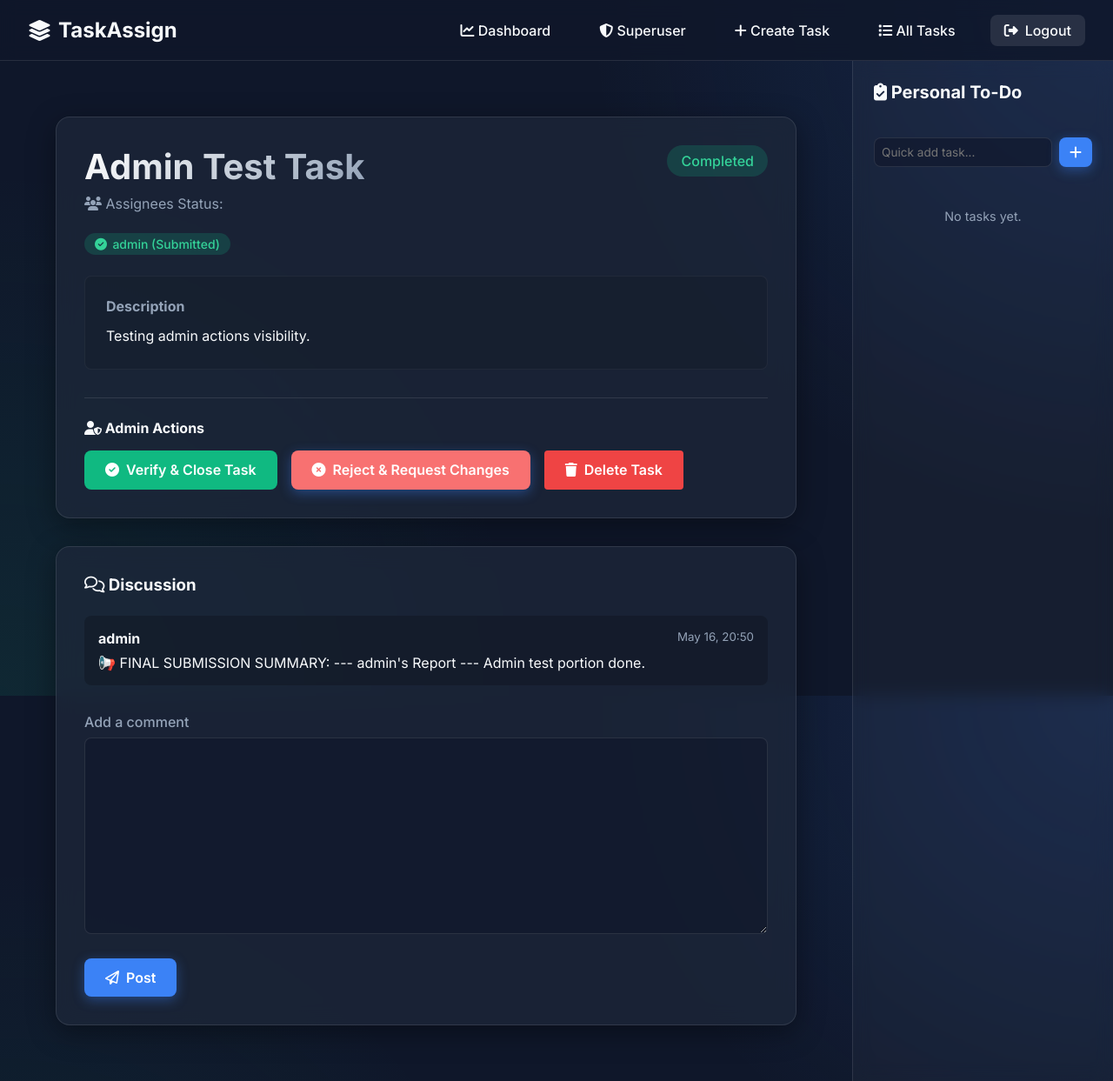
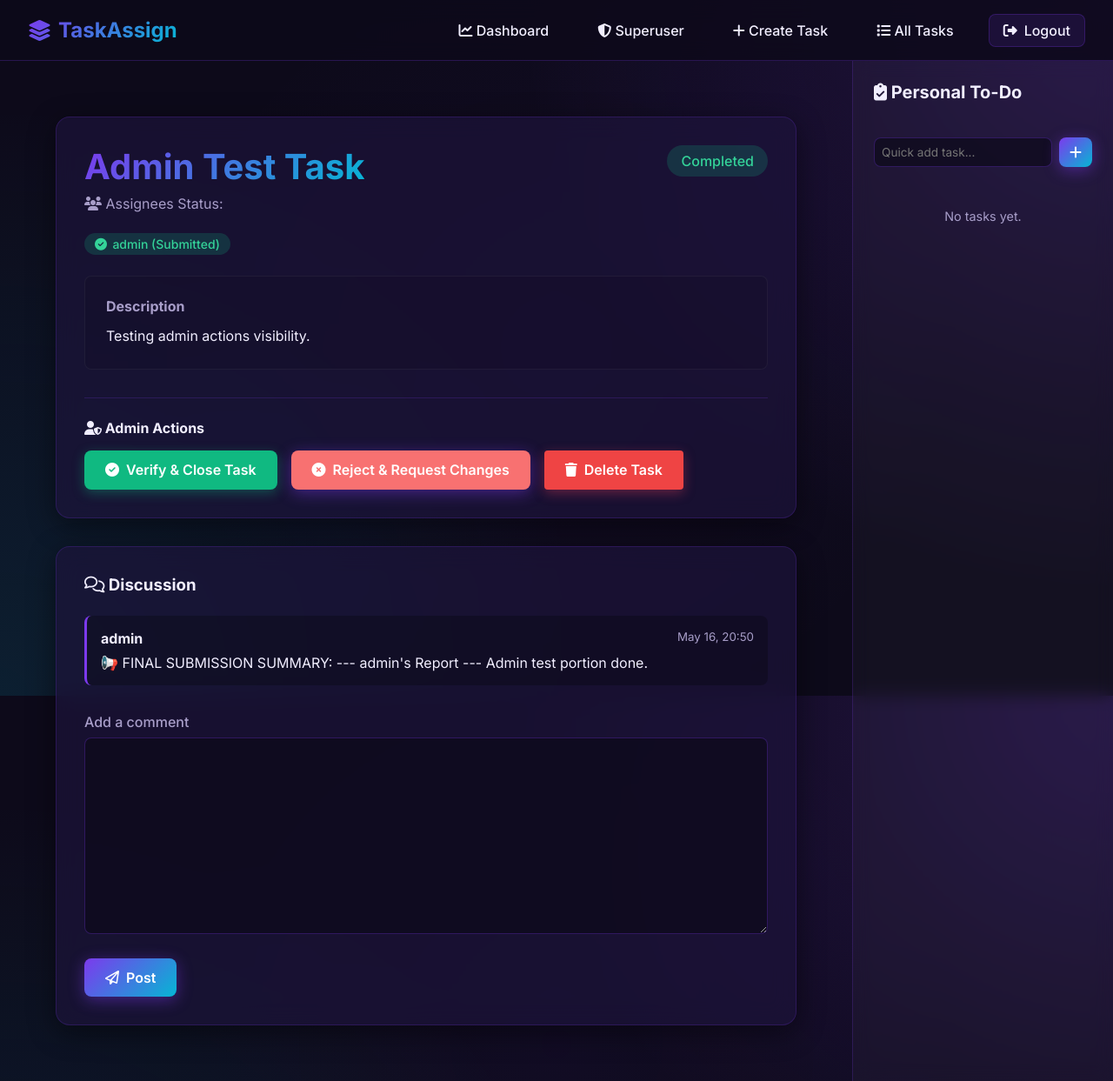
Before and after one commit to Strangemortal/devi, a Django app: page /task/2/ in a window 1280 px wide. Shown: the whole page at 87% size. Run offline with Django 5.2, Linux system fonts and the light colour scheme; a user stored in the database is signed in; data comes from the database, SQL or seed files in the repository.

Commit message:
style: revamp color scheme to purple-violet-cyan theme

```diff
--- a/main/static/main/css/style.css
+++ b/main/static/main/css/style.css
@@ -2,15 +2,17 @@
 @import url('https://fonts.googleapis.com/css2?family=Inter:wght@300;400;500;600;700&display=swap');
 
 :root {
-    --bg-color: #0f172a;
-    --text-color: #f8fafc;
-    --text-muted: #94a3b8;
-    --accent-color: #3b82f6;
-    --accent-hover: #2563eb;
-    --glass-bg: rgba(30, 41, 59, 0.7);
-    --glass-border: rgba(255, 255, 255, 0.1);
-    --card-shadow: 0 8px 32px 0 rgba(0, 0, 0, 0.37);
-    --danger-color: #ef4444;
+    --bg-color: #0d0a1a;
+    --text-color: #f1eeff;
+    --text-muted: #a89ec9;
+    --accent-color: #7c3aed;
+    --accent-hover: #6d28d9;
+    --accent-cyan: #06b6d4;
+    --accent-gradient: linear-gradient(135deg, #7c3aed, #06b6d4);
+    --glass-bg: rgba(30, 20, 60, 0.65);
+    --glass-border: rgba(124, 58, 237, 0.2);
+    --card-shadow: 0 8px 32px 0 rgba(0, 0, 0, 0.45);
+    --danger-color: #f43f5e;
     --success-color: #10b981;
     --warning-color: #f59e0b;
 }
@@ -28,26 +30,28 @@ body {
     min-height: 100vh;
     display: flex;
     flex-direction: column;
-    background-image: radial-gradient(circle at top right, rgba(59, 130, 246, 0.15), transparent 40%),
-                      radial-gradient(circle at bottom left, rgba(16, 185, 129, 0.1), transparent 40%);
+    background-image:
+        radial-gradient(circle at top right, rgba(124, 58, 237, 0.2), transparent 45%),
+        radial-gradient(circle at bottom left, rgba(6, 182, 212, 0.12), transparent 45%),
+        radial-gradient(circle at center, rgba(109, 40, 217, 0.05), transparent 60%);
     background-attachment: fixed;
 }
 
 a {
-    color: var(--accent-color);
+    color: var(--accent-cyan);
     text-decoration: none;
     transition: color 0.2s ease;
 }
 
 a:hover {
-    color: var(--accent-hover);
+    color: var(--accent-color);
 }
 
 /* Glassmorphism Classes */
 .glass-panel {
     background: var(--glass-bg);
-    backdrop-filter: blur(12px);
-    -webkit-backdrop-filter: blur(12px);
+    backdrop-filter: blur(14px);
+    -webkit-backdrop-filter: blur(14px);
     border: 1px solid var(--glass-border);
     border-radius: 16px;
     box-shadow: var(--card-shadow);
@@ -61,9 +65,9 @@ a:hover {
     justify-content: space-between;
     align-items: center;
     padding: 1rem 2rem;
-    background: rgba(15, 23, 42, 0.8);
-    backdrop-filter: blur(10px);
-    border-bottom: 1px solid var(--glass-border);
+    background: rgba(13, 10, 26, 0.85);
+    backdrop-filter: blur(12px);
+    border-bottom: 1px solid rgba(124, 58, 237, 0.25);
     position: sticky;
     top: 0;
     z-index: 100;
@@ -73,7 +77,9 @@ a:hover {
 .nav-brand {
     font-size: 1.5rem;
     font-weight: 700;
-    color: var(--text-color);
+    background: var(--accent-gradient);
+    -webkit-background-clip: text;
+    -webkit-text-fill-color: transparent;
     display: flex;
     align-items: center;
     gap: 0.5rem;
@@ -134,8 +140,8 @@ textarea,
 select {
     width: 100%;
     padding: 0.75rem 1rem;
-    background: rgba(15, 23, 42, 0.6);
-    border: 1px solid var(--glass-border);
+    background: rgba(13, 10, 26, 0.7);
+    border: 1px solid rgba(124, 58, 237, 0.3);
     border-radius: 8px;
     color: var(--text-color);
     font-size: 1rem;
@@ -166,35 +172,39 @@ select:focus {
 }
 
 .btn-primary {
-    background: var(--accent-color);
+    background: var(--accent-gradient);
     color: white;
-    box-shadow: 0 4px 14px 0 rgba(59, 130, 246, 0.39);
+    box-shadow: 0 4px 18px 0 rgba(124, 58, 237, 0.45);
 }
 
 .btn-primary:hover {
-    background: var(--accent-hover);
+    background: linear-gradient(135deg, #6d28d9, #0891b2);
     transform: translateY(-2px);
-    box-shadow: 0 6px 20px rgba(59, 130, 246, 0.4);
+    box-shadow: 0 8px 24px rgba(124, 58, 237, 0.5);
     color: white;
 }
 
 .btn-secondary {
-    background: rgba(255, 255, 255, 0.1);
+    background: rgba(124, 58, 237, 0.12);
     color: var(--text-color);
+    border: 1px solid rgba(124, 58, 237, 0.25);
 }
 
 .btn-secondary:hover {
-    background: rgba(255, 255, 255, 0.15);
+    background: rgba(124, 58, 237, 0.22);
+    border-color: rgba(124, 58, 237, 0.5);
 }
 
 .btn-danger {
     background: var(--danger-color);
     color: white;
+    box-shadow: 0 4px 14px rgba(244, 63, 94, 0.35);
 }
 
 .btn-success {
     background: var(--success-color);
     color: white;
+    box-shadow: 0 4px 14px rgba(16, 185, 129, 0.35);
 }
 
 /* Animations */
@@ -303,7 +313,7 @@ select:focus {
     font-size: 2.5rem;
     font-weight: 700;
     margin-bottom: 0.5rem;
-    background: linear-gradient(135deg, #fff, #94a3b8);
+    background: var(--accent-gradient);
     -webkit-background-clip: text;
     -webkit-text-fill-color: transparent;
 }
@@ -330,18 +340,22 @@ th, td {
 
 th {
     font-weight: 600;
-    color: var(--text-muted);
+    color: var(--accent-cyan);
+    text-transform: uppercase;
+    font-size: 0.8rem;
+    letter-spacing: 0.05em;
 }
 
 tr:hover td {
-    background: rgba(255, 255, 255, 0.02);
+    background: rgba(124, 58, 237, 0.05);
 }
 
 .comment-box {
     margin-top: 1rem;
     padding: 1rem;
-    background: rgba(0,0,0,0.2);
+    background: rgba(0, 0, 0, 0.25);
     border-radius: 8px;
+    border-left: 3px solid var(--accent-color);
 }
 
 .comment-box small {
```
Also changed, not shown: other parts of main/static/main/css/style.css (+14 -14 lines).
